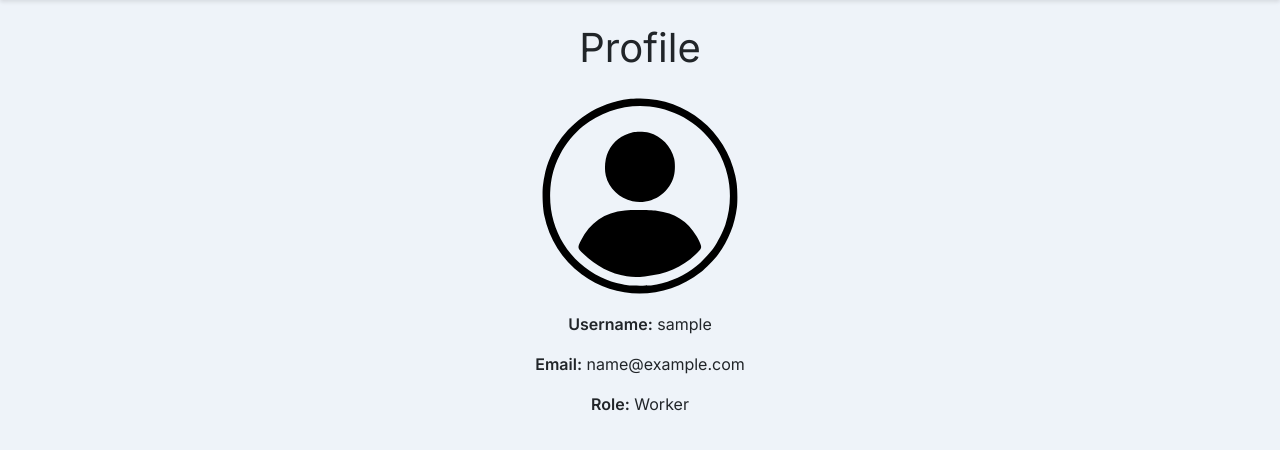
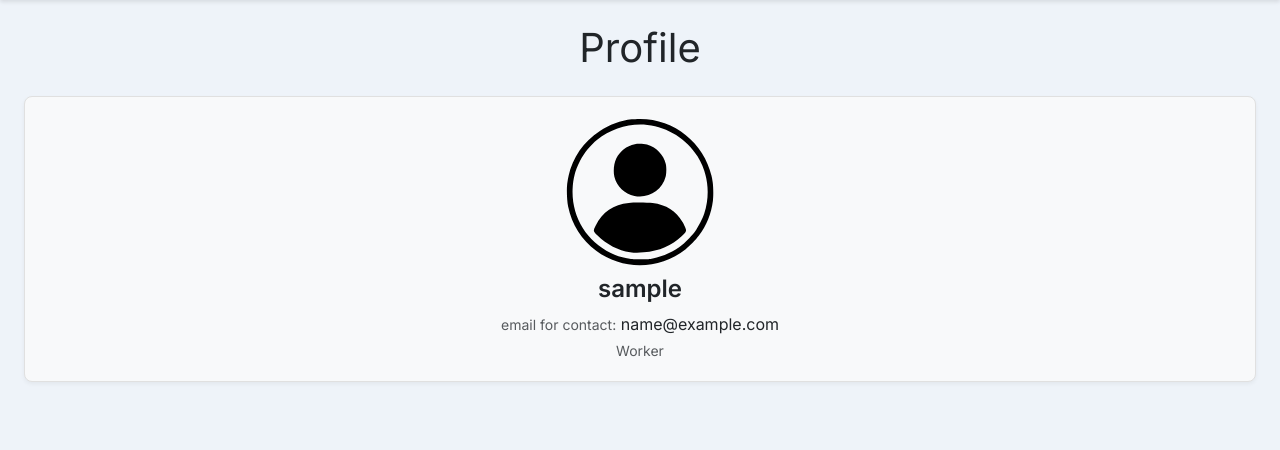
Before and after one commit to stanchev-dev/factory-app, a Django app: page /accounts/profile/ in a window 1280 px wide. Shown: the part 80-530 px from the top of the page. Run offline with Django 5.2, Linux system fonts and the light colour scheme; the visitor is signed in with stand-in values (Sample User, id 1).

Commit message:
Improve profile layout with contact details

```diff
--- a/static/css/style.css
+++ b/static/css/style.css
@@ -67,8 +67,8 @@ body {
 }
 
 .profile-pic-large {
-  width: 200px;
-  height: 200px;
+  width: 150px;
+  height: 150px;
   border-radius: 50%;
   object-fit: cover;
 }
@@ -159,3 +159,17 @@ body {
   border-radius: 4px;
   transform: scale(1.02);
 }
+
+
+.profile-section {
+  background-color: #f8f9fa;
+  border: 1px solid #e0e0e0;
+  border-radius: 8px;
+  box-shadow: 0 2px 4px rgba(0, 0, 0, 0.05);
+  padding: 20px;
+}
+
+.profile-username {
+  font-size: 1.5rem;
+  font-weight: 700;
+}
--- a/templates/accounts/profile.html
+++ b/templates/accounts/profile.html
@@ -2,10 +2,10 @@
 {% block title %}Profile - FactoryApp{% endblock %}
 {% block content %}
 <h1 class="text-center mb-4">Profile</h1>
-<div class="d-flex flex-column align-items-center">
-  <img src="{{ user.profile_picture|default:DEFAULT_AVATAR_URL }}" alt="Avatar" class="profile-pic-large mb-3" onerror="this.onerror=null;this.src='{{ DEFAULT_AVATAR_URL }}';">
-  <p><strong>Username:</strong> {{ user.username }}</p>
-  <p><strong>Email:</strong> {{ user.email|default:"N/A" }}</p>
-  <p><strong>Role:</strong> {{ user.get_role_display }}</p>
+<div class="profile-section d-flex flex-column align-items-center">
+  <img src="{{ user.profile_picture|default:DEFAULT_AVATAR_URL }}" alt="Avatar" class="profile-pic-large mb-2" onerror="this.onerror=null;this.src='{{ DEFAULT_AVATAR_URL }}';">
+  <h2 class="profile-username mb-2">{{ user.username }}</h2>
+  <p class="mb-1"><span class="text-muted small">email for contact:</span> {{ user.email }}</p>
+  <p class="text-muted small mb-0">{{ user.get_role_display }}</p>
 </div>
 {% endblock %}
```
